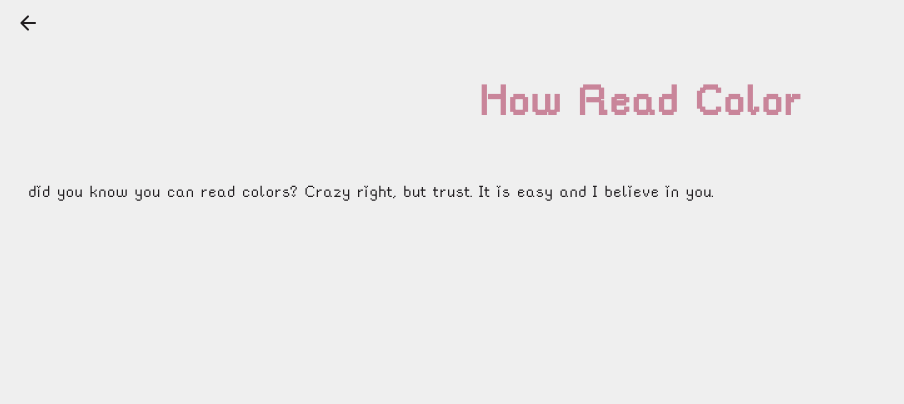
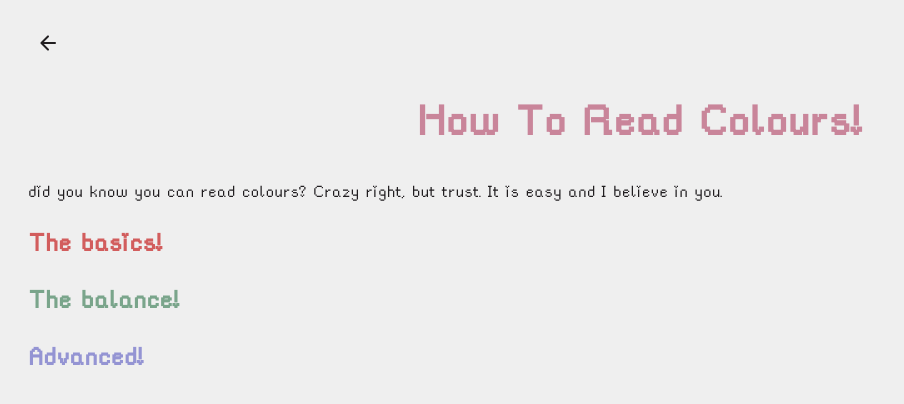
Before and after one commit to Fishfinna/neocities-site, a plain HTML site: page rgameb/how-to/index.html in a window 1280 px wide. Shown: the whole page, without its empty margins (0-904 px from the left). Drawn offline with nearby package versions, Linux system fonts and the light colour scheme.

Commit message:
Updated the how-to section

```diff
--- a/rgameb/how-to/index.html
+++ b/rgameb/how-to/index.html
@@ -14,11 +14,15 @@
     <button class="back-button" onClick="window.location = '..'">
       <span class="material-symbols-rounded"> arrow_back </span>
     </button>
-    <h1 class="">How Read Color</h1>
+    <h1 class="">How To Read Colours!</h1>
 
     <p>
-      did you know you can read colors? Crazy right, but trust. It is easy and I
-      believe in you.
+      did you know you can read colours? Crazy right, but trust. It is easy and
+      I believe in you.
     </p>
+
+    <h2 class="red">The basics!</h2>
+    <h2 class="green">The balance!</h2>
+    <h2 class="blue">Advanced!</h2>
   </body>
 </html>
--- a/rgameb/styles.css
+++ b/rgameb/styles.css
@@ -17,10 +17,6 @@ body {
     font-family: 'pix';
     font-size: 20px;
     cursor: url('../assets/art/cursors/auto.png') 0 0, auto;
-}
-
-p {
-    padding: 20px;
 }
 
 .game {
@@ -66,22 +62,36 @@ input {
     color: var(--color-text);
 }
 
-button.how-to-play {
-    background-color: #e9e4e4;
-    border: none;
-    border-radius: 20px;
-    padding: 20px;
+a.how-to-play {
+    color: #c9859a;
+    text-decoration: none;
 
     &:hover {
-        background-color: rgb(211, 211, 215);
         cursor: pointer;
+        text-decoration: underline dotted;
     }
 }
 
 .how-to {
+    padding: 20px;
+
     h1 {
         text-align: center;
         color: #c9859a;
         font-size: 38pt;
     }
+
+    h2 {
+        &.red {
+            color: rgb(210, 93, 93);
+        }
+
+        &.green {
+            color: rgb(122, 165, 139);
+        }
+
+        &.blue {
+            color: rgb(148, 148, 211)
+        }
+    }
 }
```
